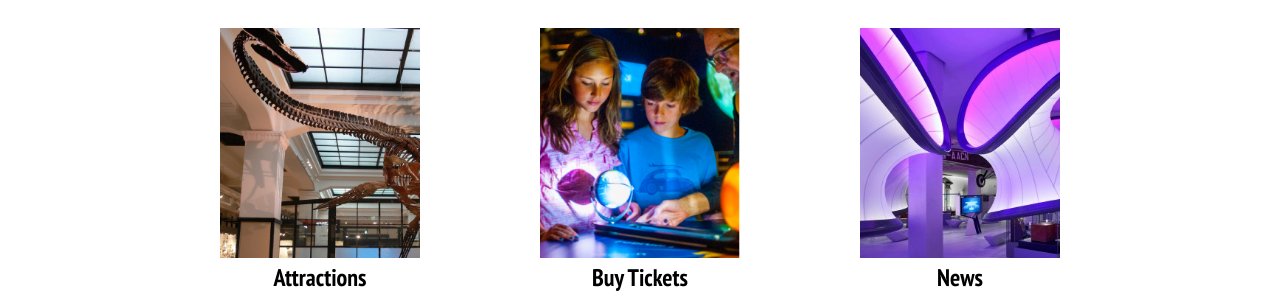
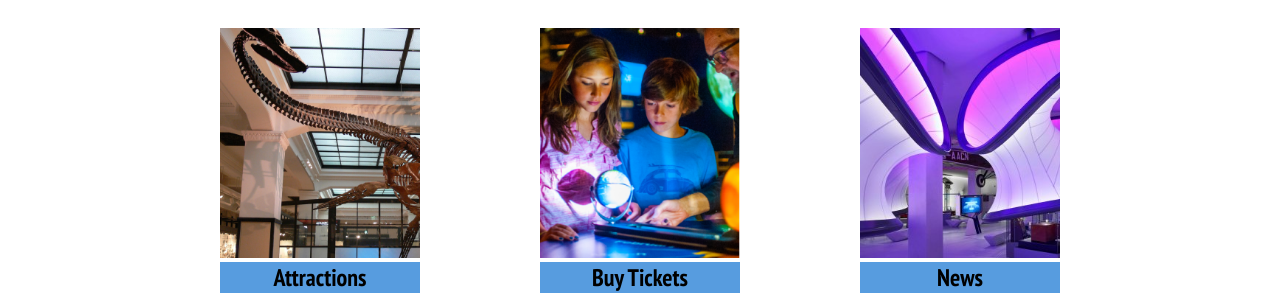
Before and after one commit to Zentaa1/SemesterProject1, a plain HTML site: page index.html in a window 1280 px wide. Shown: the part 139-442 px from the top of the page. Drawn offline with Linux system fonts and the light colour scheme.

Commit message:
Update styles.css

```diff
--- a/css/styles.css
+++ b/css/styles.css
@@ -189,12 +189,11 @@ footer {
 .cards {
     max-width: 200px;
     padding: 1rem;
-
 }
 
 .card-text {
     text-align: center;
-    background-color: 579CDF;
+    background-color: #579CDF;
     max-width: 200px;
 }
 
```
